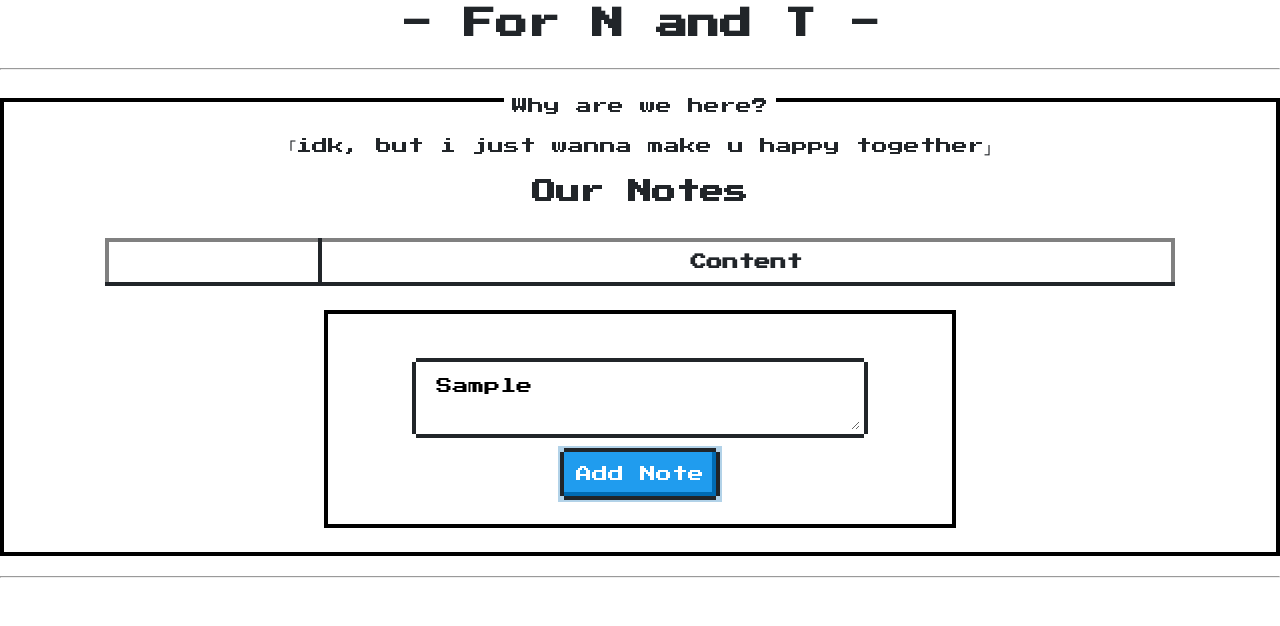
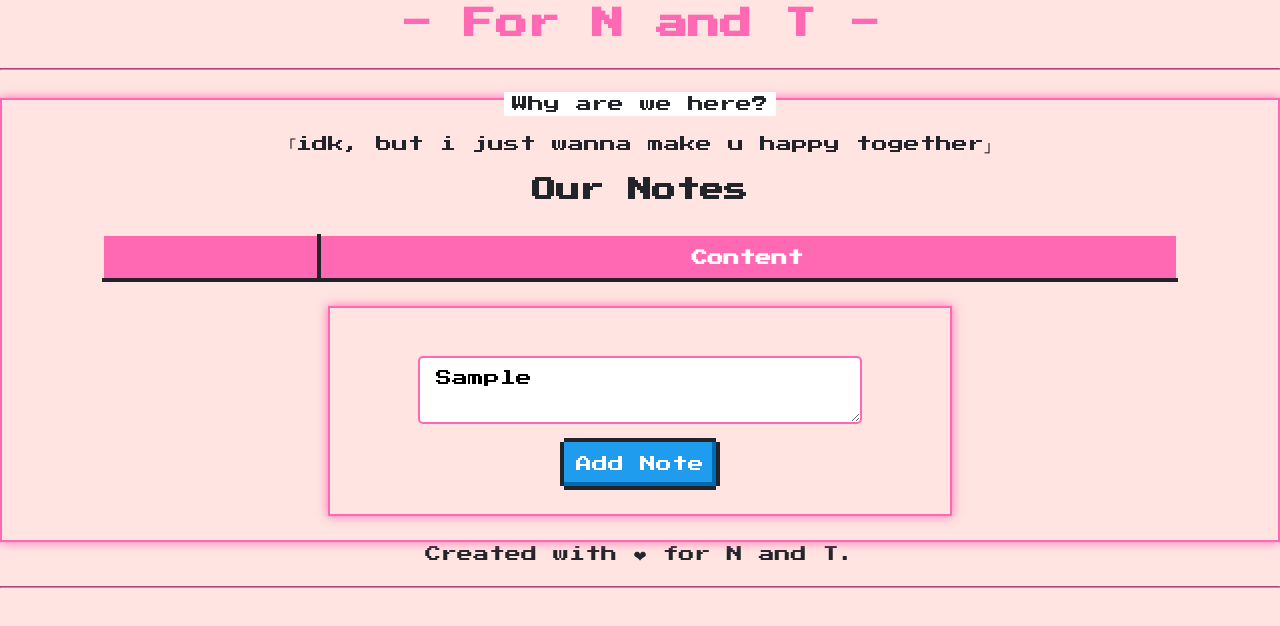
Before and after one commit to fornandt157/fornandt157.github.io, a plain HTML site: page index.html in a window 1280 px wide. Both pictures are taken after typing "Sample" into the empty fields and a click on the button "Add Note". Drawn offline with nearby package versions, Linux system fonts and the light colour scheme; no server answers.

Commit message:
Update index.html

```diff
--- a/index.html
+++ b/index.html
@@ -34,18 +34,29 @@
       body {
         text-align: center;
         font-family: 'Press Start 2P', cursive;
+        background-color: #ffe4e1; /* Light pink background */
+      }
+      header h1 {
+        color: #ff69b4; /* Hot pink color */
+        animation: fadeIn 2s ease-in;
       }
       .nes-container {
         display: inline-block;
         margin-top: 20px;
         text-align: left;
+        border: 2px solid #ff69b4; /* Hot pink border */
+        box-shadow: 0 0 10px #ff69b4; /* Glow effect */
+        animation: popIn 0.5s ease-in-out;
       }
       .hrs {
         margin-top: 20px;
+        border-color: #ff69b4;
       }
       #new-note {
         width: 80%;
         margin-bottom: 10px;
+        border: 2px solid #ff69b4;
+        border-radius: 5px;
       }
       .btn-container {
         margin-top: 20px;
@@ -57,14 +68,23 @@
         padding-right: 10px;
         padding-left: 10px;
         display: flex;
-        justify-content: center; /* Căn giữa */
+        justify-content: center;
       }
-
       #journal-table {
         margin-top: 20px;
-        width: 90%; /* Có thể điều chỉnh chiều rộng của bảng */
-        border-collapse: collapse; /* Để loại bỏ khoảng cách giữa các ô */
-        text-align: center; /* Căn giữa nội dung trong các ô */
+        width: 90%;
+        border-collapse: collapse;
+        text-align: center;
+        background-color: #fff0f5; /* Lavender blush */
+        border: 2px solid #ff69b4;
+        animation: slideIn 1s ease-out;
+      }
+      #journal-table th {
+        background-color: #ff69b4;
+        color: white;
+      }
+      #journal-table td {
+        border: 1px solid #ff69b4;
       }
       /* Loading Spinner */
       #loading {
@@ -74,6 +94,7 @@
       }
       #loading .nes-ball {
         font-size: 2rem;
+        animation: bounce 1s infinite;
       }
       /* Disabled Button */
       .disabled-btn {
@@ -82,6 +103,43 @@
       }
       #journal-table th:first-child, #journal-table td:first-child {
         width: 20%; /* Adjust this value as needed */
+      }
+      /* Animations */
+      @keyframes fadeIn {
+        from {
+          opacity: 0;
+        }
+        to {
+          opacity: 1;
+        }
+      }
+      @keyframes popIn {
+        0% {
+          transform: scale(0.9);
+          opacity: 0;
+        }
+        100% {
+          transform: scale(1);
+          opacity: 1;
+        }
+      }
+      @keyframes slideIn {
+        from {
+          transform: translateY(-50px);
+          opacity: 0;
+        }
+        to {
+          transform: translateY(0);
+          opacity: 1;
+        }
+      }
+      @keyframes bounce {
+        0%, 100% {
+          transform: translateY(0);
+        }
+        50% {
+          transform: translateY(-10px);
+        }
       }
     </style>
   </head>
@@ -116,117 +174,85 @@
         </div>
       </div>
     </main>
+  <footer>
+    <p>Created with ❤ for N and T.</p>
+  </footer>
   <hr class="hrs">
   <script>
-      // Fetch the notes from the API
+    // Fetch notes from API
     fetch('https://676b9dffbc36a202bb851c0a.mockapi.io/notes?sortBy=createdAt&limit=10&order=desc')
       .then(response => response.json())
       .then(data => {
-          // You can now change the number of notes you want to display (e.g., 10 notes)
-          const notesToDisplay = data.slice(0, 10); // Fetch the latest 10 notes
-
-          // Insert the fetched notes into the table
         const tableBody = document.getElementById('journal-table').querySelector('tbody');
-          notesToDisplay.forEach(note => {
+        data.forEach(note => {
           const row = document.createElement('tr');
 
-            // Create date cell
           const dateCell = document.createElement('td');
           const noteDate = new Date(note.createdAt);
           dateCell.textContent = noteDate.toLocaleDateString();
           row.appendChild(dateCell);
 
-            // Create note cell
           const noteCell = document.createElement('td');
           noteCell.textContent = note.note;
           row.appendChild(noteCell);
 
-            // Append the row to the table
           tableBody.appendChild(row);
         });
       })
-        .catch(error => {
-          console.error('Error fetching the notes:', error);
-        });
+      .catch(error => console.error('Error fetching notes:', error));
 
-      // Add new note to the API
+    // Add a new note
     function addNewNote() {
-        const newNoteText = document.getElementById('new-note').value.trim();
+      const newNote = document.getElementById('new-note').value.trim();
+      if (!newNote) {
+        alert('Please write something!');
+        return;
+      }
 
-        if (newNoteText) {
-          const newNote = {
-            note: newNoteText,
-            createdAt: new Date().toISOString()
-          };
+      const noteData = { note: newNote, createdAt: new Date().toISOString() };
 
-          // Show loading spinner
-
-          // Disable the button and change text
       const addButton = document.getElementById('add-note-btn');
-          addButton.classList.add('disabled-btn');
-          addButton.textContent = 'Sending...';
+      addButton.disabled = true;
+      addButton.textContent = 'Adding...';
 
       fetch('https://676b9dffbc36a202bb851c0a.mockapi.io/notes', {
         method: 'POST',
-            headers: {
-              'Content-Type': 'application/json',
-            },
-            body: JSON.stringify(newNote),
+        headers: { 'Content-Type': 'application/json' },
+        body: JSON.stringify(noteData),
       })
         .then(response => response.json())
-          .then(data => {
-            // Hide loading spinner
+        .then(note => {
+          const tableBody = document.getElementById('journal-table').querySelector('tbody');
 
-            // Clear the input field
-            document.getElementById('new-note').value = '';
-
-            // Add the new note to the table dynamically
-            const tableBody = document.getElementById('journal-table').querySelector('tbody');
           const row = document.createElement('tr');
 
-            // Create date cell
           const dateCell = document.createElement('td');
-            const noteDate = new Date(data.createdAt);
+          const noteDate = new Date(note.createdAt);
           dateCell.textContent = noteDate.toLocaleDateString();
           row.appendChild(dateCell);
 
-            // Create note cell
           const noteCell = document.createElement('td');
-            noteCell.textContent = data.note;
+          noteCell.textContent = note.note;
           row.appendChild(noteCell);
 
-            // If we already have 10 rows, remove the oldest one
-            if (tableBody.rows.length === 10) {
-              tableBody.deleteRow(9);
-            }
+          if (tableBody.rows.length >= 10) tableBody.deleteRow(-1);
+          tableBody.insertBefore(row, tableBody.firstChild);
 
-            // Append the new row to the table
-            tableBody.insertBefore(row, tableBody.rows[0]);
-
-            // Revert button to normal state after adding the note
-            addButton.classList.remove('disabled-btn');
+          document.getElementById('new-note').value = '';
+          addButton.disabled = false;
           addButton.textContent = 'Add Note';
         })
         .catch(error => {
-            // Hide loading spinner in case of error
-            console.error('Error adding the note:', error);
-
-            // Revert button to normal state if an error occurs
-            addButton.classList.remove('disabled-btn');
+          console.error('Error adding note:', error);
+          addButton.disabled = false;
           addButton.textContent = 'Add Note';
         });
-        } else {
-          alert("Please enter a note before submitting!");
-        }
     }
 
-      // Add note on button click
     document.getElementById('add-note-btn').addEventListener('click', addNewNote);
-
-      // Add note on Enter key press
-      document.getElementById('new-note').addEventListener('keydown', function(event) {
+    document.getElementById('new-note').addEventListener('keydown', event => {
       if (event.key === 'Enter') {
-          event.preventDefault();  // Prevent default behavior (line break)
+        event.preventDefault();
         addNewNote();
       }
     });
```
Lines whose indentation alone changed are shown as unchanged.
